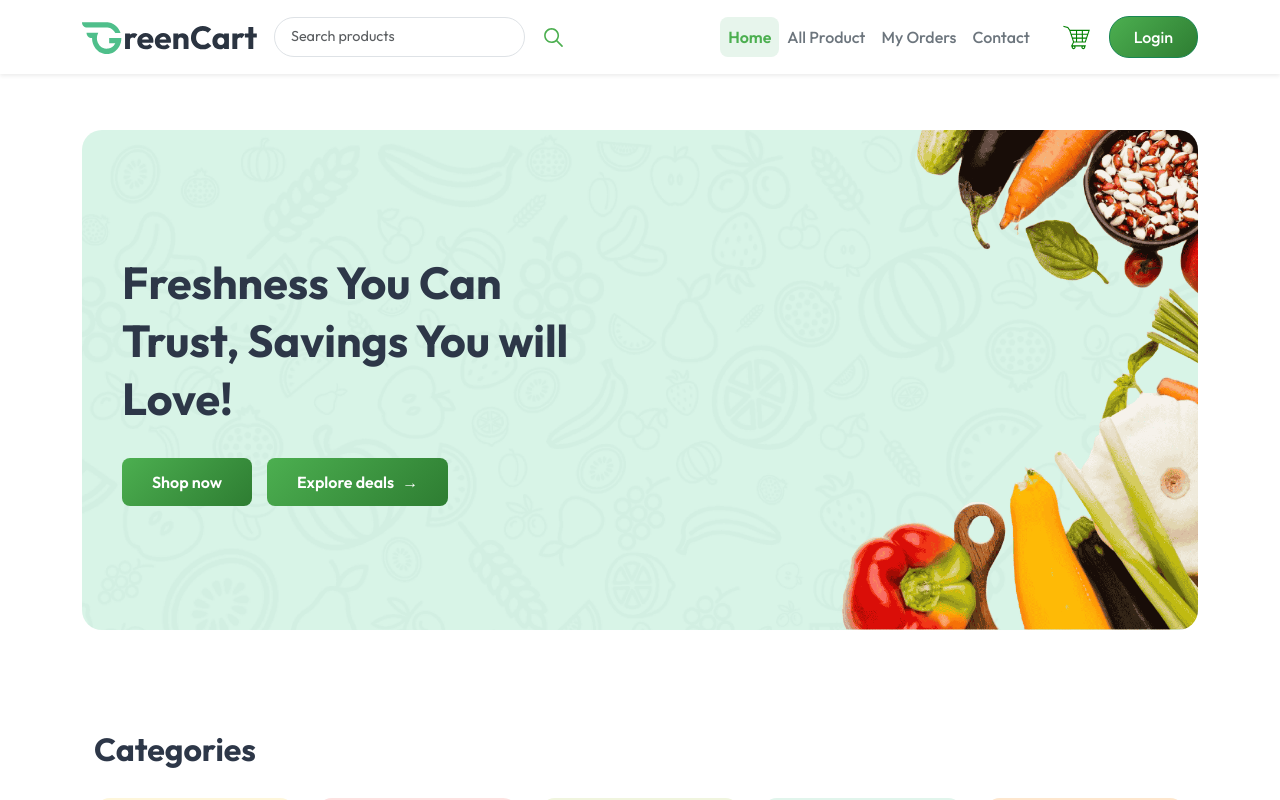
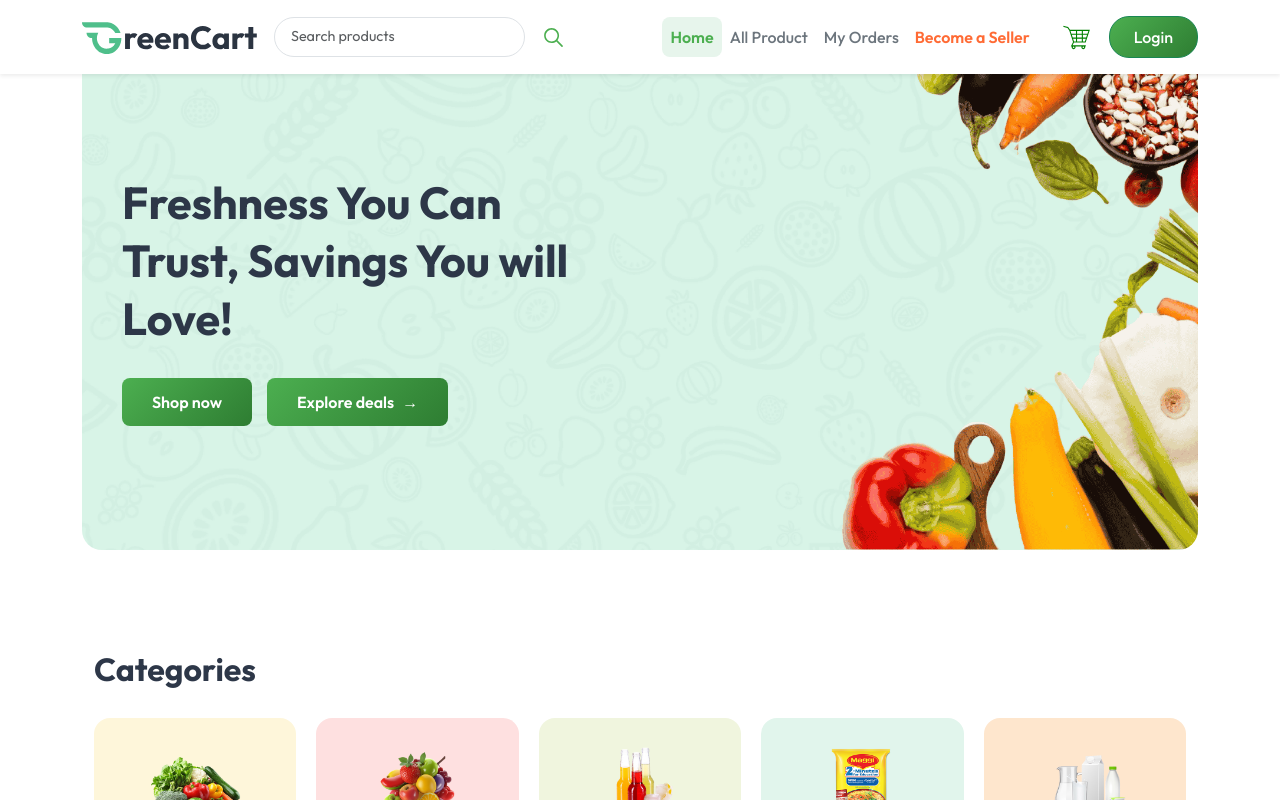
Before and after one commit to Akash520820/Greencart, a React (Vite) app: page / in a window 1280 px wide. Shown: the top 800 px of the page. Built offline with nearby package versions, Linux system fonts and the light colour scheme; the HTML template or start-up script is replaced by a standard one.

Commit message:
add Become a Seller button in Client Navbar

```diff
--- a/src/App.tsx
+++ b/src/App.tsx
@@ -10,7 +10,6 @@
 import ClientAppLayout from './Client/ClientsComponent/Layout/ClientAppLayout';
 import Home from './Client/ClientPages/Home';
 import AllProduct from './Client/ClientPages/AllProducts';
-import Contact from './Client/ClientPages/Contact';
 import MyOrders from './Client/ClientPages/MyOrders';
 import Cart from './Client/ClientPages/Cart';
 
@@ -47,10 +46,6 @@
       {
         path: "/cart",
         element: <Cart />,
-      },
-      {
-        path: "/Contact",
-        element: <Contact />,
       },
       {
         path: "/my-orders",
--- a/src/Client/ClientsComponent/navbar/Navbar.css
+++ b/src/Client/ClientsComponent/navbar/Navbar.css
@@ -51,6 +51,20 @@
   color: #4CAF50 !important;
   background-color: #e7f5ec;
   font-weight: 600;
+}
+
+/* Become a Seller Button Styling */
+.navbar-seller-link {
+  background: none;
+  border: none;
+  cursor: pointer;
+  color: #FF6B35 !important;
+  font-weight: 600 !important;
+}
+
+.navbar-seller-link:hover {
+  background-color: #fff0ec !important;
+  color: #FF5722 !important;
 }
 
 .navbar-login-btn {
--- a/src/Client/ClientsComponent/navbar/Navbar.jsx
+++ b/src/Client/ClientsComponent/navbar/Navbar.jsx
@@ -1,6 +1,6 @@
 import React, { useState } from "react";
 import { assets } from "../../../assets/assets";
-import { Link, useLocation } from "react-router-dom";
+import { Link, useLocation, useNavigate } from "react-router-dom";
 import CartBadge from "./CartBadge";
 import AuthModal from "../LogInSignIn/AuthModal";
 import UserAccountDropdown from "./UserAccountDropdown";
@@ -10,6 +10,7 @@
 
 const Navbar = () => {
   const location = useLocation();
+  const navigate = useNavigate();
   const [showAuthModal, setShowAuthModal] = useState(false);
   const [pendingRedirect, setPendingRedirect] = useState(null);
   const { isAuthenticated } = useClientAuth();
@@ -29,6 +30,10 @@
       setPendingRedirect('/my-orders');
       setShowAuthModal(true);
     }
+  };
+
+  const handleBecomeSellerClick = () => {
+    navigate('/seller/auth');
   };
 
   const handleCloseModal = () => {
@@ -95,13 +100,14 @@
                   My Orders
                 </Link>
               </li>
+              {/* Become a Seller Button */}
               <li className="nav-item">
-                <Link
-                  className={`nav-link navbar-link ${isActive('/Contact') ? 'active' : ''}`}
-                  to="/Contact"
+                <button
+                  className="nav-link navbar-link navbar-seller-link"
+                  onClick={handleBecomeSellerClick}
                 >
-                  Contact
-                </Link>
+                  Become a Seller
+                </button>
               </li>
             </ul>
 
--- a/src/Seller/SellerComponent/Layout/SellerAppLayout.css
+++ b/src/Seller/SellerComponent/Layout/SellerAppLayout.css
@@ -1,6 +1,10 @@
 /* ========================================
    SELLER LAYOUT WRAPPER
 ======================================== */
+body {
+  padding-top: 0 !important;
+  padding-bottom: 0 !important;
+}
 .seller-layout-wrapper {
   display: flex;
   min-height: 100vh;
--- a/src/Seller/SellerPages/SellerAuthPage.css
+++ b/src/Seller/SellerPages/SellerAuthPage.css
@@ -1,6 +1,11 @@
 /* ========================================
    SELLER AUTH PAGE
 ======================================== */
+body {
+  padding-top: 0 !important;
+  padding-bottom: 0 !important;
+}
+
 .seller-auth-page {
   min-height: 100vh;
   display: flex;
```
